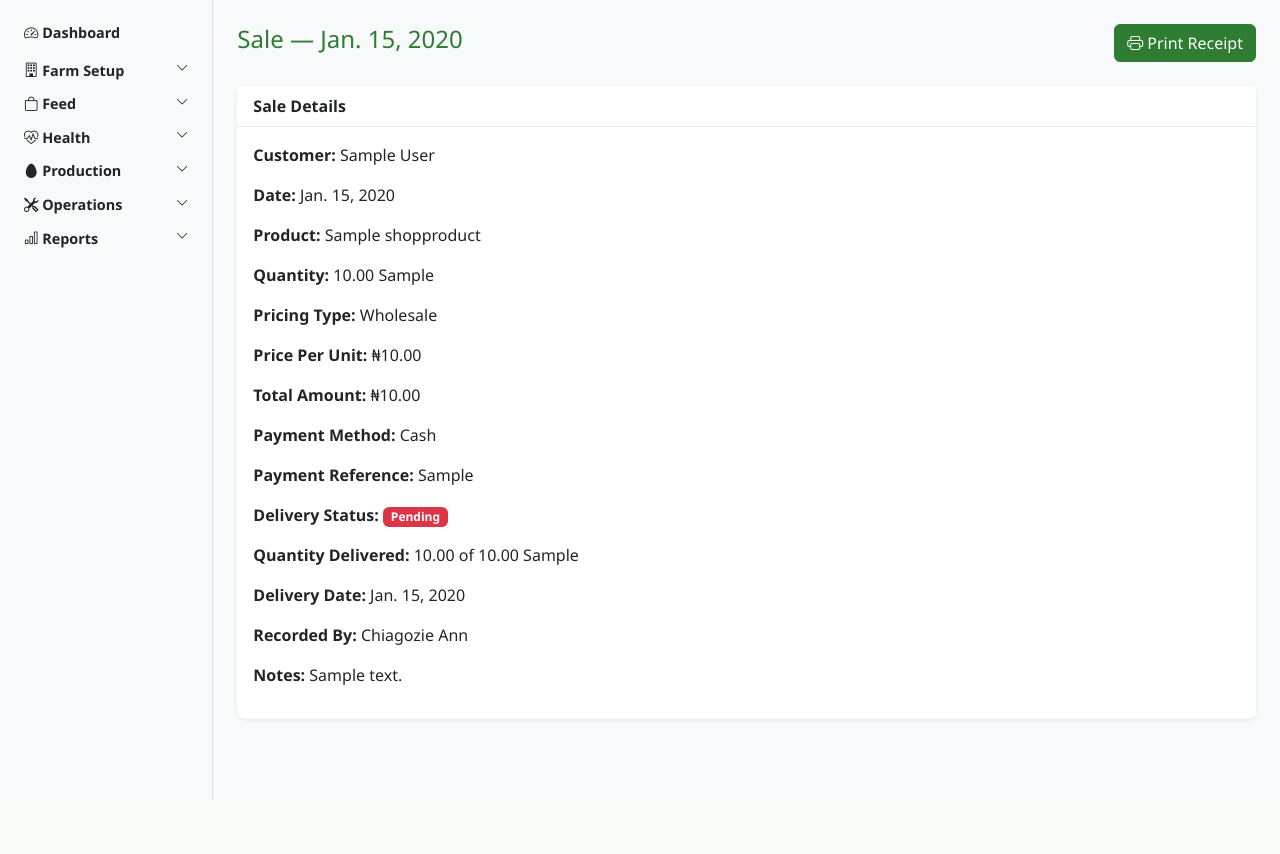
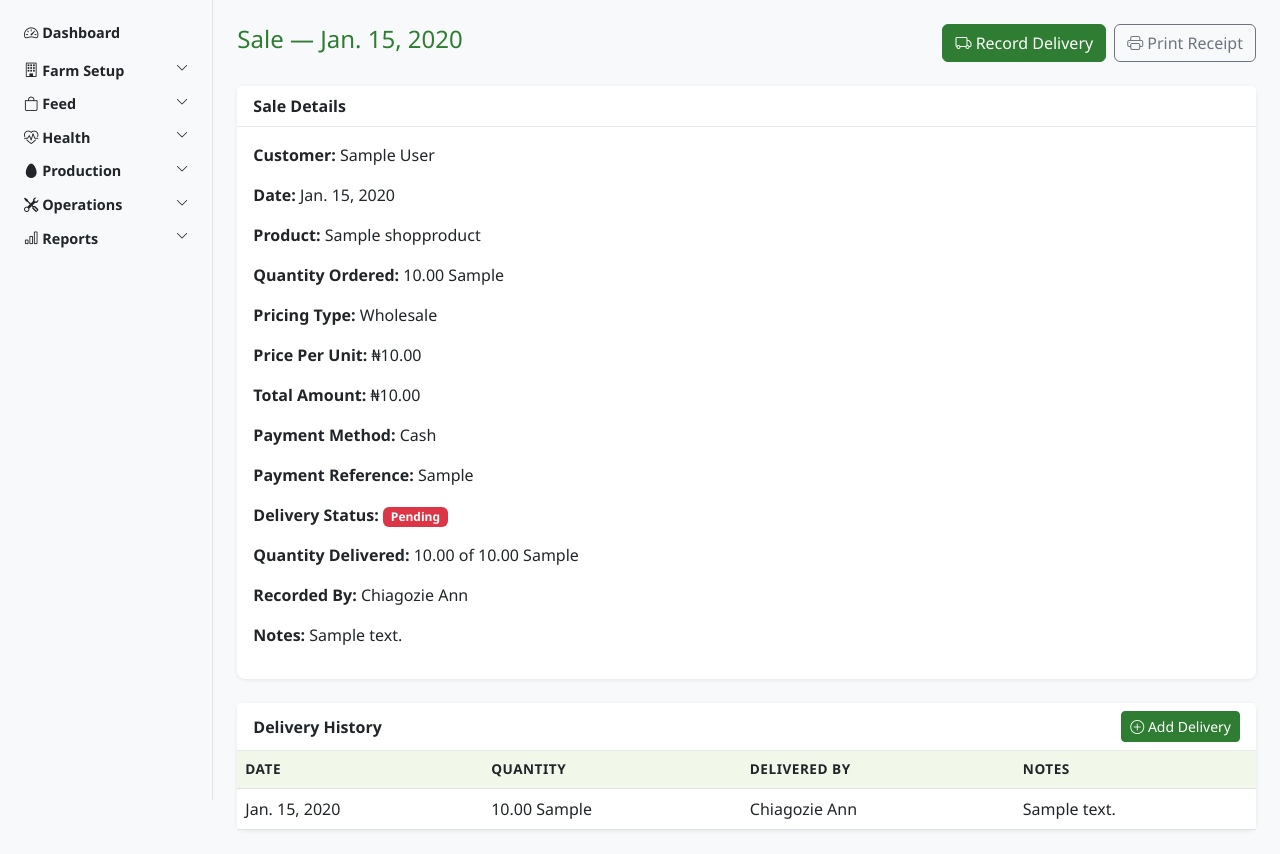
Before and after one commit to Assista123/farm-erp, a Django app: page /shop/sales/1/ in a window 1280 px wide. Shown: the part 56-910 px from the top of the page. Before the commit the page ends 856 px from the top, so only its background shows below. Run offline with Django 5.2, Linux system fonts and the light colour scheme; a user stored in the database is signed in; data comes from the database, SQL or seed files in the repository; both versions use the stored data as it was after the commit; tables that the repository leaves empty hold one stand-in row (values such as "Sample post").

Commit message:
Add ShopDelivery model, signal, views, templates for batch deliveries

```diff
--- a/core/admin.py
+++ b/core/admin.py
@@ -18,7 +18,7 @@ from .models import (
     CleaningLog, ManureLog,
     MaintenanceFault, MaintenanceRepair, MaintenanceConfirmation,
      Customer, ShopProduct, ShopStock, ShopStockMovement,
-    ShopSale, ShopOutflow, OldLayerSale, WorkerSalary,
+    ShopSale, ShopDelivery, ShopOutflow, OldLayerSale, WorkerSalary,
 )
 
 
@@ -331,3 +331,7 @@ class WorkerSalaryAdmin(admin.ModelAdmin):
                     'net_salary', 'payment_date']
     list_filter = ['month', 'year']
     readonly_fields = ['net_salary']
+
+@admin.register(ShopDelivery)
+class ShopDeliveryAdmin(admin.ModelAdmin):
+    list_display = ['sale', 'delivery_date', 'quantity_delivered', 'delivered_by']
--- a/core/models.py
+++ b/core/models.py
@@ -1596,7 +1596,7 @@ class ShopSale(models.Model):
         help_text="Transfer reference or POS receipt number"
     )
     delivery_status = models.CharField(
-        max_length=10,
+        max_length=20,
         choices=DELIVERY_STATUS_CHOICES,
         default='pending',
     )
@@ -1604,7 +1604,7 @@ class ShopSale(models.Model):
         max_digits=10,
         decimal_places=2,
         default=0,
-        help_text='How much has been delivered so far',
+        help_text='Auto computed from delivery records',
     )
     delivery_date = models.DateField(null=True, blank=True)
     recorded_by = models.ForeignKey(
@@ -1619,6 +1619,24 @@ class ShopSale(models.Model):
         customer = self.customer.name if self.customer else self.customer_name_walkin or "Walk-in"
         return f"{customer} — {self.product.name} — {self.sale_date}"
 
+class ShopDelivery(models.Model):
+    sale = models.ForeignKey(
+        ShopSale,
+        on_delete=models.CASCADE,
+        related_name='deliveries'
+    )
+    delivery_date = models.DateField()
+    quantity_delivered = models.DecimalField(max_digits=10, decimal_places=2)
+    delivered_by = models.ForeignKey(
+        Worker,
+        on_delete=models.PROTECT,
+        related_name='shop_deliveries'
+    )
+    recorded_at = models.DateTimeField(auto_now_add=True)
+    notes = models.TextField(blank=True)
+
+    def str(self):
+        return f"Delivery {self.quantity_delivered} for Sale #{self.sale.pk} on {self.delivery_date}"
 
 class ShopOutflow(models.Model):
     OUTFLOW_TYPE_CHOICES = [
--- a/core/templates/core/shopsale_detail.html
+++ b/core/templates/core/shopsale_detail.html
@@ -5,18 +5,23 @@
 {% block content %}
 <div class="d-flex justify-content-between align-items-center mb-4">
     <h4>Sale — {{ sale.sale_date }}</h4>
-    <a href="{% url 'shopsale-receipt' sale.pk %}" class="btn btn-success">
-        <i class="bi bi-printer"></i> Print Receipt
-    </a>
+    <div class="d-flex gap-2">
+        <a href="{% url 'shopdelivery-create' %}?sale={{ sale.pk }}" class="btn btn-success">
+            <i class="bi bi-truck"></i> Record Delivery
+        </a>
+        <a href="{% url 'shopsale-receipt' sale.pk %}" class="btn btn-outline-secondary">
+            <i class="bi bi-printer"></i> Print Receipt
+        </a>
+    </div>
 </div>
 
-<div class="card">
+<div class="card mb-4">
     <div class="card-header">Sale Details</div>
     <div class="card-body">
         <p><strong>Customer:</strong> {{ sale.customer.name|default:sale.customer_name_walkin|default:"Walk-in" }}</p>
         <p><strong>Date:</strong> {{ sale.sale_date }}</p>
         <p><strong>Product:</strong> {{ sale.product.name }}</p>
-        <p><strong>Quantity:</strong> {{ sale.quantity }} {{ sale.product.unit }}</p>
+        <p><strong>Quantity Ordered:</strong> {{ sale.quantity }} {{ sale.product.unit }}</p>
         <p><strong>Pricing Type:</strong> {{ sale.get_pricing_type_display }}</p>
         <p><strong>Price Per Unit:</strong> ₦{{ sale.price_per_unit }}</p>
         <p><strong>Total Amount:</strong> ₦{{ sale.total_amount }}</p>
@@ -32,9 +37,45 @@
             {% endif %}
         </p>
         <p><strong>Quantity Delivered:</strong> {{ sale.quantity_delivered }} of {{ sale.quantity }} {{ sale.product.unit }}</p>
-        <p><strong>Delivery Date:</strong> {{ sale.delivery_date|default:"—" }}</p>
         <p><strong>Recorded By:</strong> {{ sale.recorded_by.full_name }}</p>
         <p><strong>Notes:</strong> {{ sale.notes|default:"—" }}</p>
     </div>
 </div>
+
+<div class="card">
+    <div class="card-header d-flex justify-content-between align-items-center">
+        <span>Delivery History</span>
+        <a href="{% url 'shopdelivery-create' %}?sale={{ sale.pk }}" class="btn btn-sm btn-success">
+            <i class="bi bi-plus-circle"></i> Add Delivery
+        </a>
+    </div>
+    <div class="card-body p-0">
+        <div class="table-responsive">
+            <table class="table mb-0">
+                <thead>
+                    <tr>
+                        <th>Date</th>
+                        <th>Quantity</th>
+                        <th>Delivered By</th>
+                        <th>Notes</th>
+                    </tr>
+                </thead>
+                <tbody>
+                    {% for delivery in sale.deliveries.all %}
+                    <tr>
+                        <td>{{ delivery.delivery_date }}</td>
+                        <td>{{ delivery.quantity_delivered }} {{ sale.product.unit }}</td>
+                        <td>{{ delivery.delivered_by.full_name }}</td>
+                        <td>{{ delivery.notes|default:"—" }}</td>
+                    </tr>
+                    {% empty %}
+                    <tr>
+                        <td colspan="4" class="text-center text-muted py-3">No deliveries recorded yet.</td>
+                    </tr>
+                    {% endfor %}
+                </tbody>
+            </table>
+        </div>
+    </div>
+</div>
 {% endblock %}
--- a/core/urls.py
+++ b/core/urls.py
@@ -159,6 +159,7 @@ urlpatterns = [
     path('shop/sales/add/', views.ShopSaleCreateView.as_view(), name='shopsale-create'),
     path('shop/sales/<int:pk>/', views.ShopSaleDetailView.as_view(), name='shopsale-detail'),
     path('shop/sales/<int:pk>/receipt/', views.shop_sale_receipt, name='shopsale-receipt'),
+    path('shop/deliveries/add/', views.ShopDeliveryCreateView.as_view(), name='shopdelivery-create'),
 
     # Shop Outflow
     path('shop/outflows/', views.ShopOutflowListView.as_view(), name='shopoutflow-list'),
--- a/core/views.py
+++ b/core/views.py
@@ -31,7 +31,7 @@ from .models import (
     CleaningLog, MaintenanceFault, ManureLog,
     MaintenanceRepair, MaintenanceConfirmation,
     Customer, ShopProduct, ShopStock, ShopStockMovement,
-    ShopSale, ShopOutflow, OldLayerSale, WorkerSalary,
+    ShopSale, ShopDelivery, ShopOutflow, OldLayerSale, WorkerSalary,
 )
 
 
@@ -1650,6 +1650,26 @@ def shop_sale_receipt(request, pk):
     }
     return render(request, 'core/shopsale_receipt.html', context)
 
+class ShopDeliveryCreateView(LoginRequiredMixin, CreateView):
+    model = ShopDelivery
+    template_name = 'core/form.html'
+    fields = ['sale', 'delivery_date', 'quantity_delivered', 'delivered_by', 'notes']
+    success_url = reverse_lazy('shopsale-list')
+
+    def get_context_data(self, **kwargs):
+        context = super().get_context_data(**kwargs)
+        context['title'] = 'Record Delivery'
+        context['cancel_url'] = reverse_lazy('shopsale-list')
+        return context
+
+    def get_initial(self):
+        initial = super().get_initial()
+        sale_pk = self.request.GET.get('sale')
+        if sale_pk:
+            initial['sale'] = sale_pk
+        return initial
+
+
 class ShopSaleCreateView(LoginRequiredMixin, CreateView):
     model = ShopSale
     template_name = 'core/form.html'
@@ -1666,6 +1686,26 @@ class ShopSaleCreateView(LoginRequiredMixin, CreateView):
         context['cancel_url'] = reverse_lazy('shopsale-list')
         return context
 
+class ShopDeliveryCreateView(LoginRequiredMixin, CreateView):
+    model = ShopDelivery
+    template_name = 'core/form.html'
+    fields = ['sale', 'delivery_date', 'quantity_delivered', 'delivered_by', 'notes']
+    success_url = reverse_lazy('shopsale-list')
+
+    def get_context_data(self, **kwargs):
+        context = super().get_context_data(**kwargs)
+        context['title'] = 'Record Delivery'
+        context['cancel_url'] = reverse_lazy('shopsale-list')
+        return context
+
+    def get_initial(self):
+        initial = super().get_initial()
+        sale_pk = self.request.GET.get('sale')
+        if sale_pk:
+            initial['sale'] = sale_pk
+        return initial
+
+
 
 # ══════════════════════════════════════════════════════════════════
 # SHOP OUTFLOW
```
Also changed, not shown: core/signals.py (+24 -0 lines), core/migrations/0008_shopdelivery.py (added), db.sqlite3.
